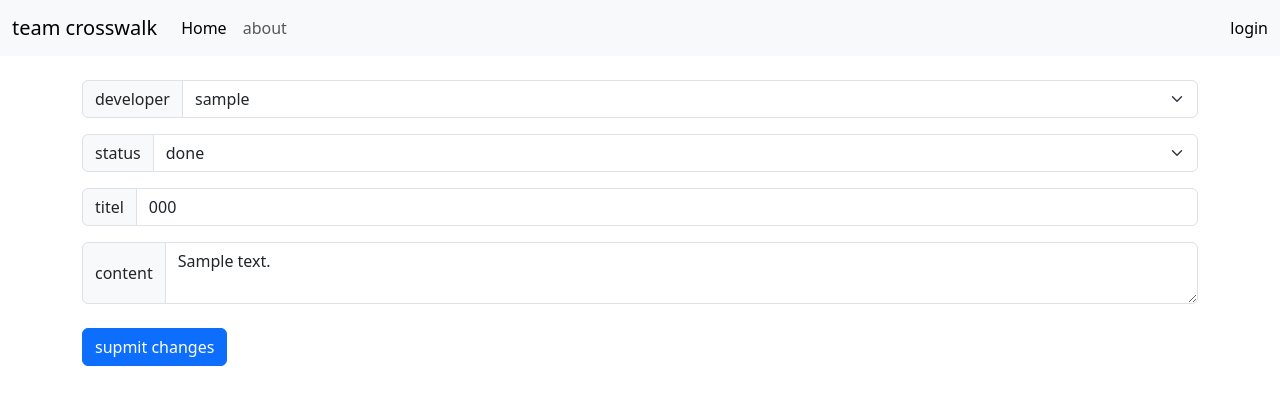
After one commit to deloads/crosswalk, a Flask app: template templates/devhub/view.html in a window 1280 px wide. The commit adds this page. Shown: the top 405 px of the page. Run offline with Flask 3, Linux system fonts and the light colour scheme; the template is opened without the code that fills it: most values are stand-ins (such as "Sample title", 1, 10 or a date in 2020).

Commit message:
view system added

```diff
--- a/app.py
+++ b/app.py
@@ -1,7 +1,7 @@
 from flask import Flask, render_template, request, redirect, url_for, g, session
 import mysql.connector
 
-app = Flask(__name__)
+app = Flask(__name__, static_url_path='/static')
 
 app.secret_key = 'your_secret_key_here'
 
@@ -58,6 +58,7 @@ def login():
         if password == data[0]['password']:
             session['logged_in'] = True
             session['premisions'] = data[0]['premisions']
+            session['username'] = username
             return redirect(url_for('dev'))
     return render_template('mainhub/login.html',title='login',log=session)
 
@@ -65,20 +66,58 @@ def login():
 @app.route('/dev')
 def dev():
     if 'logged_in' in session and session['logged_in']:
-        return render_template('devhub/index.html',title='home',log=session)
+
+        return render_template('devhub/index.html',title='dev space',log=session)
+    return redirect(url_for('login'))
+@app.route('/admin',methods=['GET','POST'])
+def admin():
+    if 'logged_in' in session and session['premisions'] == 'admin':
+        db = get_db()
+        cursor = db.cursor(dictionary=True)
+        cursor.execute("SELECT `username` FROM `users`")
+        users = cursor.fetchall()
+        cursor.close()
+        db = get_db()
+        cursor = db.cursor(dictionary=True)
+        cursor.execute("SELECT * FROM `work`")
+        work = cursor.fetchall()
+        cursor.close()
+
+        return render_template('devhub/admin.html',title='admin',log=session,users=users,work=work)
     return redirect(url_for('login'))
 
+@app.route('/view',methods=['GET'])
+def view():
+    if 'logged_in' in session and session['premisions'] == 'admin':
+        id = request.args.get('id')
 
-#@app.route('/add', methods=['POST'])
-#def add_data():
-#    if request.method == 'POST':
-#        data = request.form['data_to_add']
-#        db = get_db()
-#        cursor = db.cursor()
-#        cursor.execute('INSERT INTO your_table_name (column_name) VALUES (%s)', (data,))
-#        db.commit()
-#        cursor.close()
-#        return redirect(url_for('index'))
+        new_username = request.args.get('username')
+        if new_username:
+            new_status = request.args.get('status')
+            new_titel = request.args.get('titel')
+            new_content = request.args.get('content')
+
+            db = get_db()
+            cursor = db.cursor()
+            cursor.execute(f"UPDATE `work` SET `user`='{new_username}',`titel`='{new_titel}',`content`='{new_content}',`status`='{new_status}' WHERE id = {id}")
+            db.commit()
+            cursor.close()
+            return redirect(url_for('admin'))
+        db = get_db()
+        cursor = db.cursor(dictionary=True)
+        cursor.execute(f"SELECT * FROM `work` WHERE id = {id}")
+        work = cursor.fetchall()
+        cursor.close()
+        work = work[0]
+
+        db = get_db()
+        cursor = db.cursor(dictionary=True)
+        cursor.execute("SELECT `username` FROM `users`")
+        users = cursor.fetchall()
+        cursor.close()
+
+        return render_template('devhub/view.html',title=f"view {work['user']}",log=session,work=work,users=users)
+    return redirect(url_for('login'))
 
 if __name__ == '__main__':
     app.run(debug=True)
--- /dev/null
+++ b/static/admin.js
@@ -0,0 +1,3 @@
+function turn_on(button) {
+    console.log(button.id)
+}
--- a/templates/devhub/index.html
+++ b/templates/devhub/index.html
@@ -1 +1,4 @@
-admin_page
+{% extends "main_layout.html" %}
+{% block content %}
+
+{% endblock content %}
--- /dev/null
+++ b/templates/devhub/view.html
@@ -0,0 +1,48 @@
+{% extends "main_layout.html" %}
+{% block content %}
+    <br>
+    <form action="/view" method="get">
+        <input hidden type="number" value="{{work['id']}}" name="id">
+        <div class="input-group mb-3">
+            <label class="input-group-text" for="inputGroupSelect01">developer</label>
+            <select name="username" class="form-select" id="inputGroupSelect01">
+            {% for user in users %}
+            {% if user['username'] == work['user'] %}
+                <option selected value="{{user['username']}}">{{user['username']}}</option>
+            {% else %}
+                <option value="{{user['username']}}">{{user['username']}}</option>
+            {% endif %}
+            {% endfor %}
+            </select>
+        </div>
+        <div class="input-group mb-3">
+            <label class="input-group-text" for="inputGroupSelect01">status</label>
+            <select name="status" class="form-select" id="inputGroupSelect01">
+                {% if work['status'] == 'done' %}
+                <option value="not started">not started</option>
+                <option value="started">started</option>
+                <option selected value="done">done</option>
+                {% elif work['status'] == 'started' %}
+                <option value="not started">not started</option>
+                <option selected value="started">started</option>
+                <option value="done">done</option>
+                {% else %}
+                <option selected value="not started">not started</option>
+                <option value="started">started</option>
+                <option value="done">done</option>
+                {% endif %}
+
+            </select>
+        </div>
+        <div class="input-group mb-3">
+            <span class="input-group-text" id="basic-addon1">titel</span>
+            <input name="titel" value="{{work['titel']}}" type="text" class="form-control" placeholder="Username" aria-label="Username" aria-describedby="basic-addon1">
+        </div>
+        <div class="input-group">
+            <span class="input-group-text">content</span>
+            <textarea name="content" class="form-control" aria-label="With textarea">{{work['content']}}</textarea>
+        </div>
+        <br>
+        <button type="submit" class="btn btn-primary">supmit changes</button>
+    </form>
+{% endblock content %}
--- a/templates/main_layout.html
+++ b/templates/main_layout.html
@@ -4,6 +4,7 @@
     <meta charset="UTF-8">
     <meta name="viewport" content="width=device-width, initial-scale=1.0">
     <link href="https://cdn.jsdelivr.net/npm/bootstrap@5.3.2/dist/css/bootstrap.min.css" rel="stylesheet" integrity="sha384-T3c6CoIi6uLrA9TneNEoa7RxnatzjcDSCmG1MXxSR1GAsXEV/Dwwykc2MPK8M2HN" crossorigin="anonymous">
+    <script defer src="https://cdn.jsdelivr.net/npm/bootstrap@5.3.2/dist/js/bootstrap.bundle.min.js" integrity="sha384-C6RzsynM9kWDrMNeT87bh95OGNyZPhcTNXj1NW7RuBCsyN/o0jlpcV8Qyq46cDfL" crossorigin="anonymous"></script>
     {% if title %}
         <title>crosswalk - {{title}}</title>
     {% else %}
@@ -30,6 +31,11 @@
                 <a class="nav-link" href="/dev">develop</a></li>
               </li>
               {% endif %}
+              {% if 'premisions' in log and log['premisions'] == 'admin' %}
+              <li class="nav-item">
+                <a class="nav-link" href="/admin">admin</a></li>
+              </li>
+              {% endif %}
             </ul>
             <span class="navbar-text">
               <a class="nav-link" href="/login">login</a></li>
--- a/templates/mainhub/index.html
+++ b/templates/mainhub/index.html
@@ -1,4 +1,4 @@
 {% extends "main_layout.html" %}
 {% block content %}
-    {{data}}
+
 {% endblock content %}
```
Also changed, not shown: templates/dev_layout.html (deleted, +0 -11 lines), templates/devhub/admin.html (added, +24 -0 lines), templates/mainhub/login.html (+9 -7 lines).
